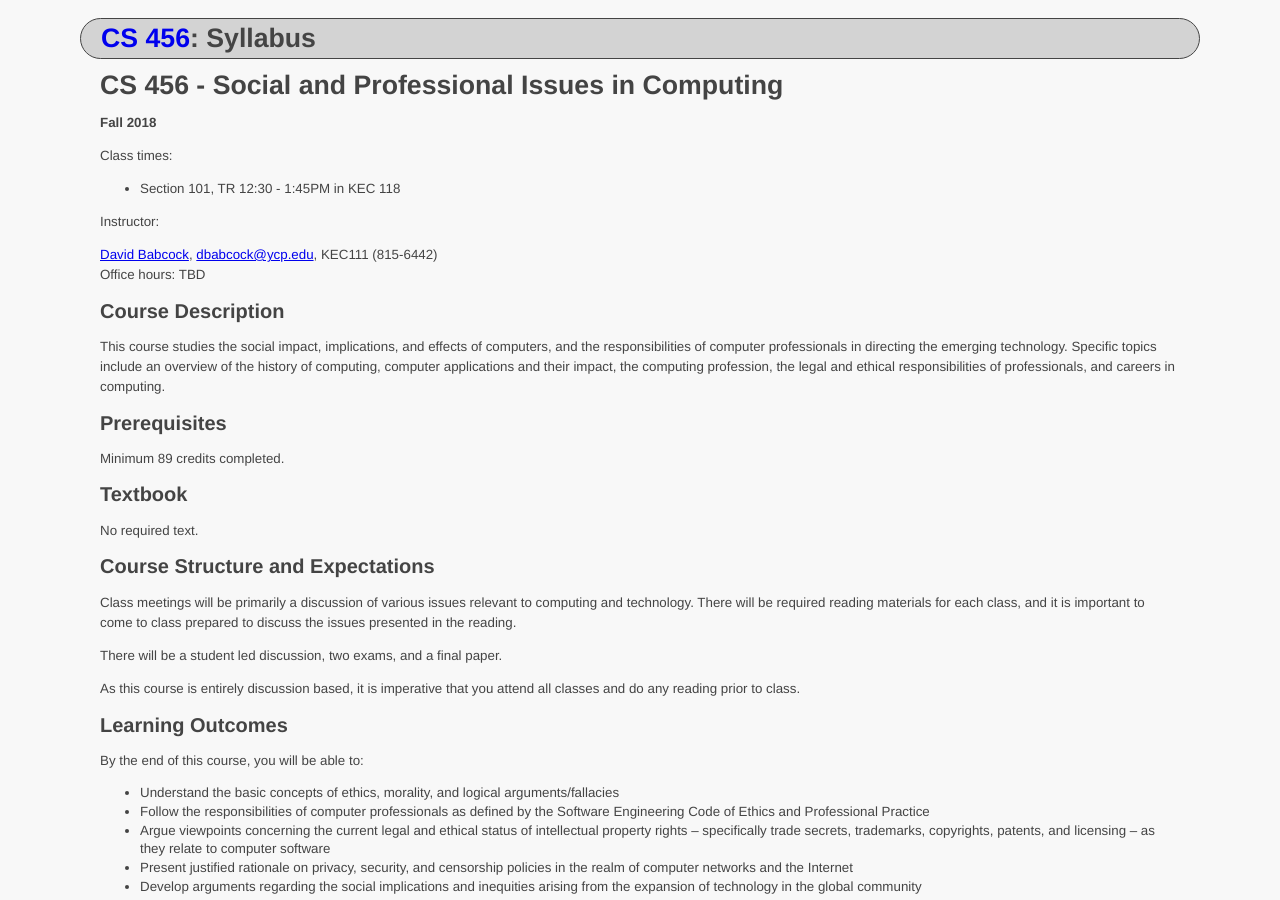
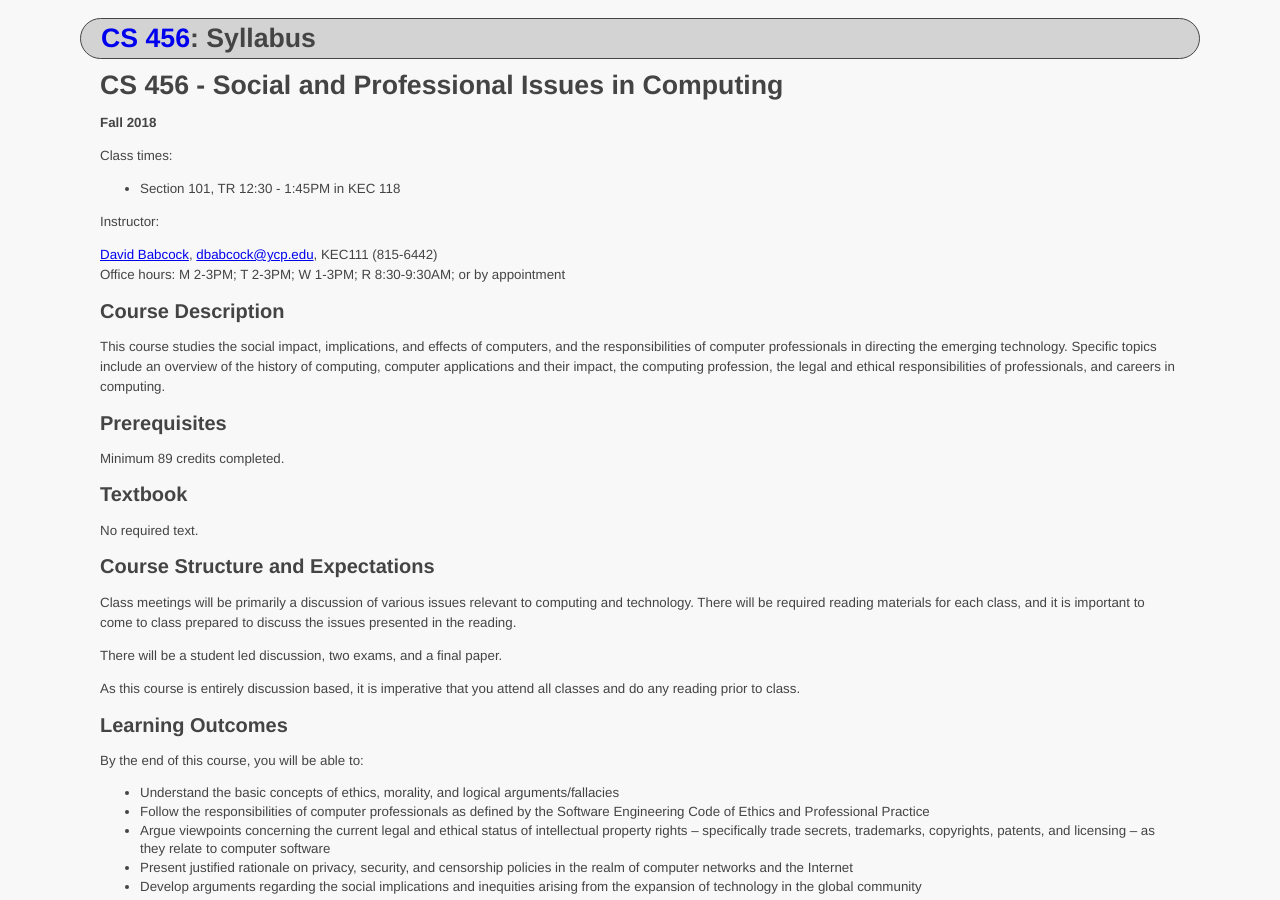
Before and after one commit to ycpcs/cs456-fall2018, a Jekyll site: the page built from syllabus.md, in a window 1280 px wide and 900 px high. Built offline with Jekyll 4.4.1, drawn with Linux system fonts in a browser that asks for light colours.

Commit message:
add office hours
add office hours

```diff
--- a/syllabus.md
+++ b/syllabus.md
@@ -14,7 +14,7 @@ Class times:
 
 Instructor:
 
-[David Babcock](http://faculty.ycp.edu/~dbabcock/), <dbabcock@ycp.edu>, KEC111 (815-6442) <br /> Office hours: TBD
+[David Babcock](http://faculty.ycp.edu/~dbabcock/), <dbabcock@ycp.edu>, KEC111 (815-6442) <br /> Office hours: M 2-3PM; T 2-3PM; W 1-3PM; R 8:30-9:30AM; or by appointment
 
 Course Description
 ------------------
```
